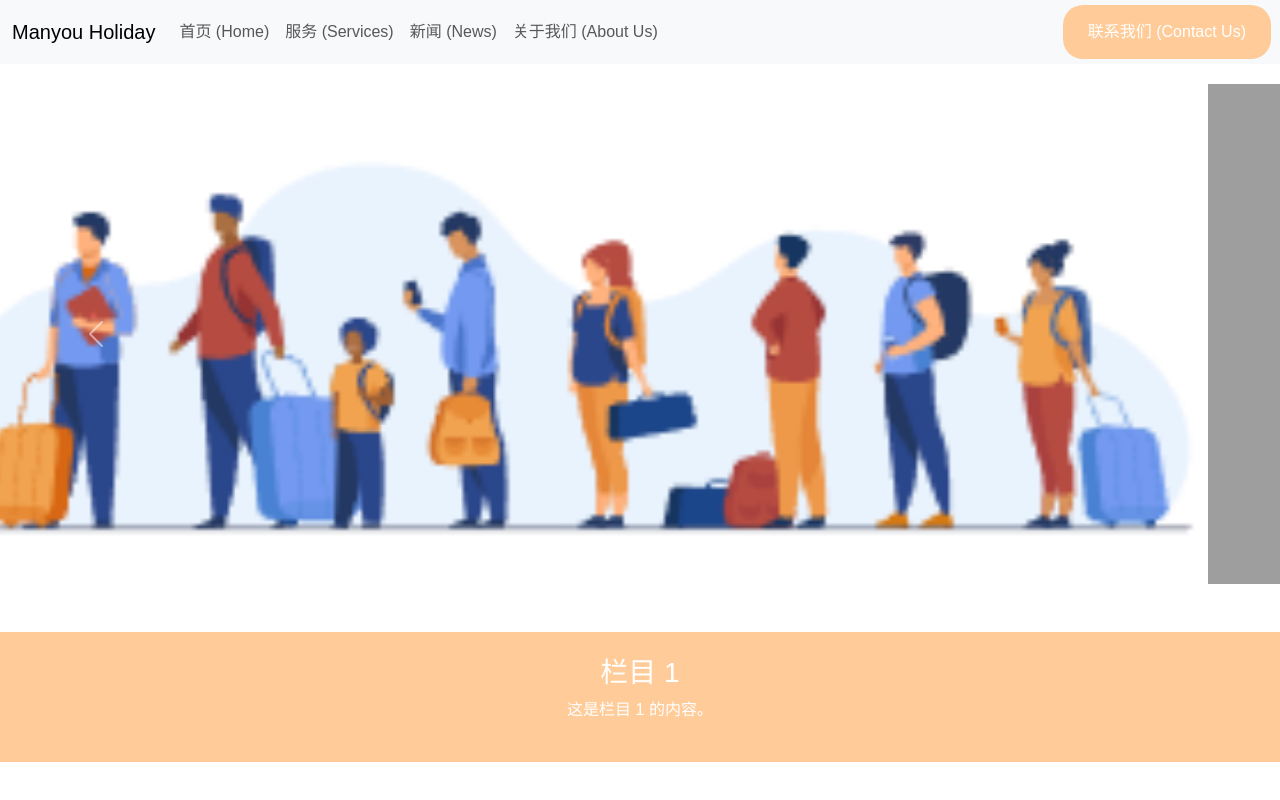
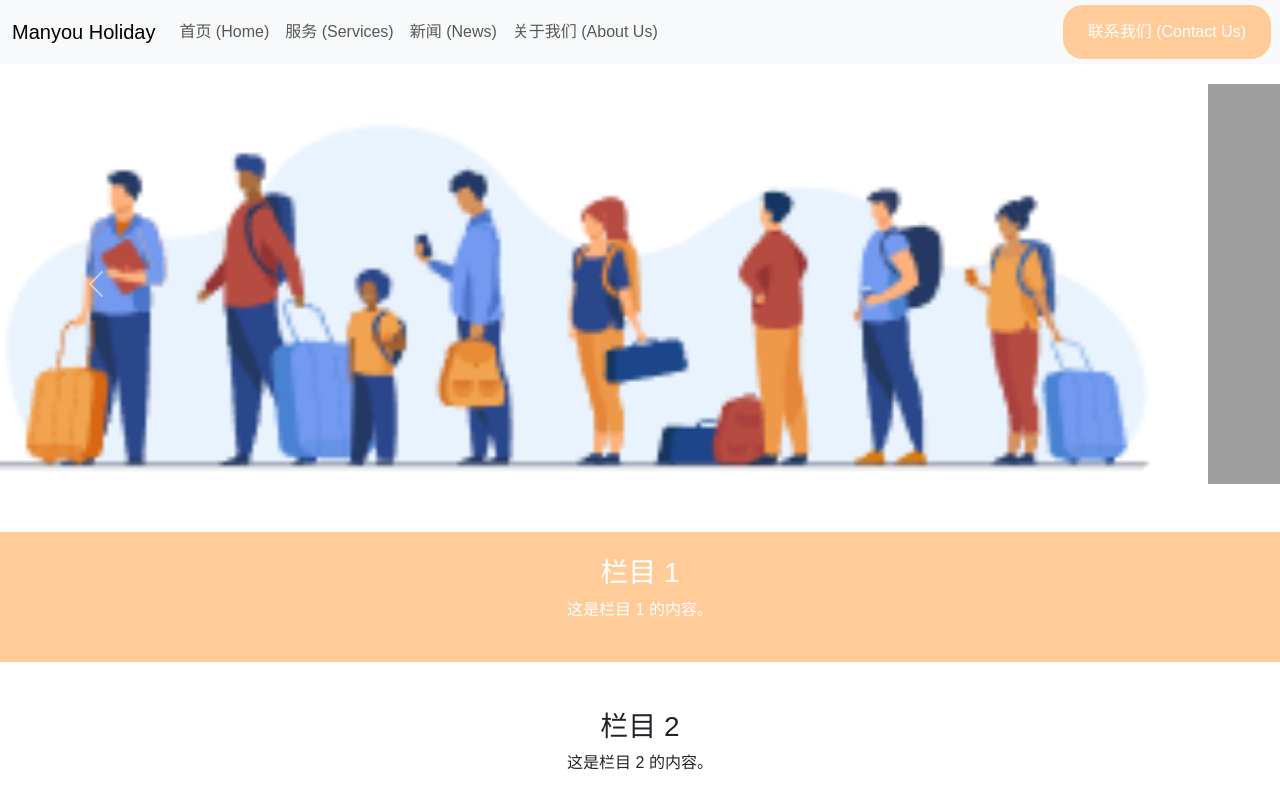
Before and after one commit to DrakeNotJack/Tourism_web_1, a plain HTML site: page index.html in a window 1280 px wide. Shown: the top 800 px of the page. Drawn offline with nearby package versions, Linux system fonts and the light colour scheme; grey boxes are pictures that could not be loaded; a script that the page names is missing.

Commit message:
Update style.css

```diff
--- a/CSS/style.css
+++ b/CSS/style.css
@@ -50,14 +50,21 @@ footer {
 
 /* 轮播图样式 */
 .carousel-item {
-    height: 500px; /* 设置轮播图的高度 */
+    height: 50vh; /* 默认轮播图高度为屏幕高度的50% */
 }
 
 .carousel-item img {
-    width: 100%; /* 让图片宽度占满整个轮播项 */
-    height: 100%; /* 让图片高度占满整个轮播项 */
-    object-fit: cover; /* 保持图片的比例，同时裁剪图片以适应容器 */
+    width: 100%; /* 图片宽度占满整个轮播项 */
+    height: 100%; /* 图片高度占满整个轮播项 */
+    object-fit: cover; /* 保持图片比例，并裁剪适应容器 */
 }
+
+@media (max-width: 768px) {
+    .carousel-item {
+        height: 40vh; /* 在小屏幕上高度为40%视口高度 */
+    }
+}
+
 
 /* 卡片样式 */
 .card {
```
